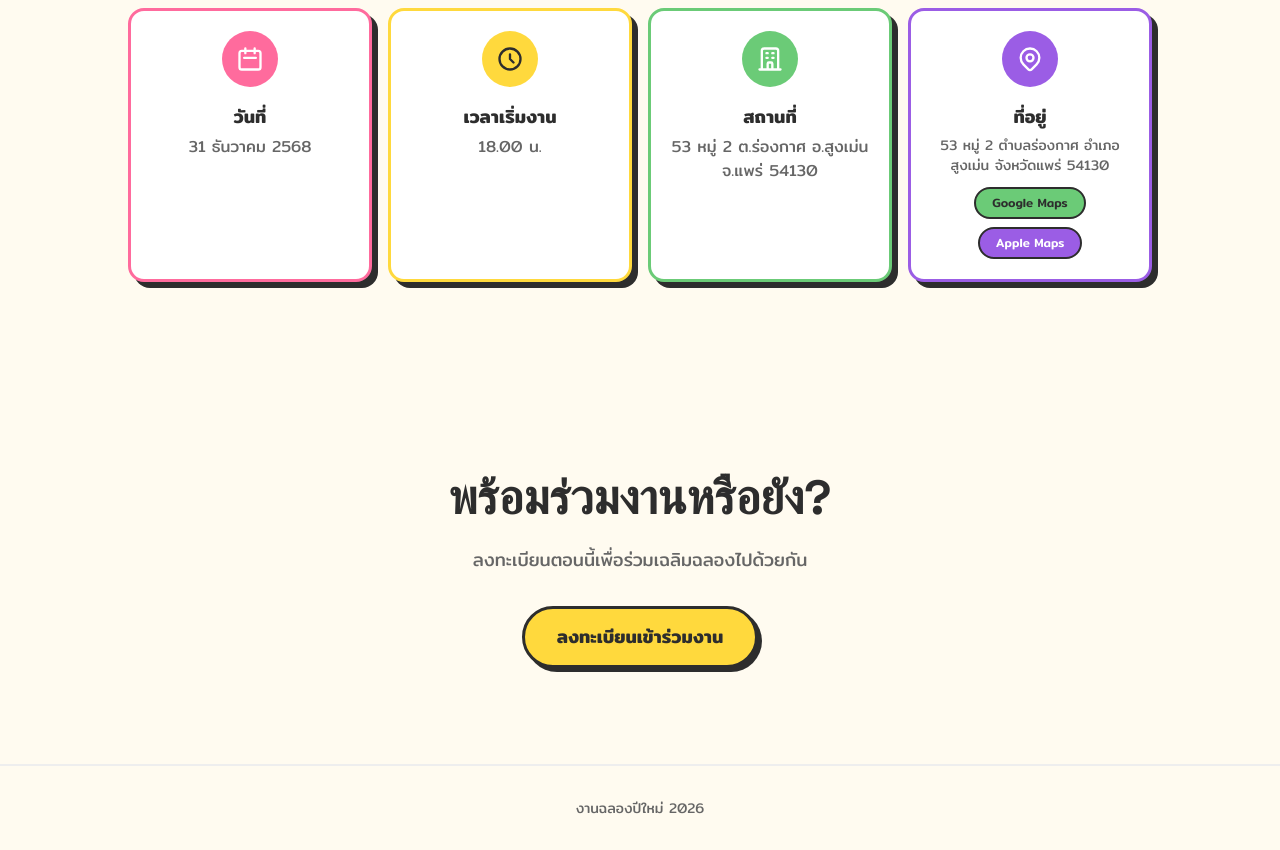
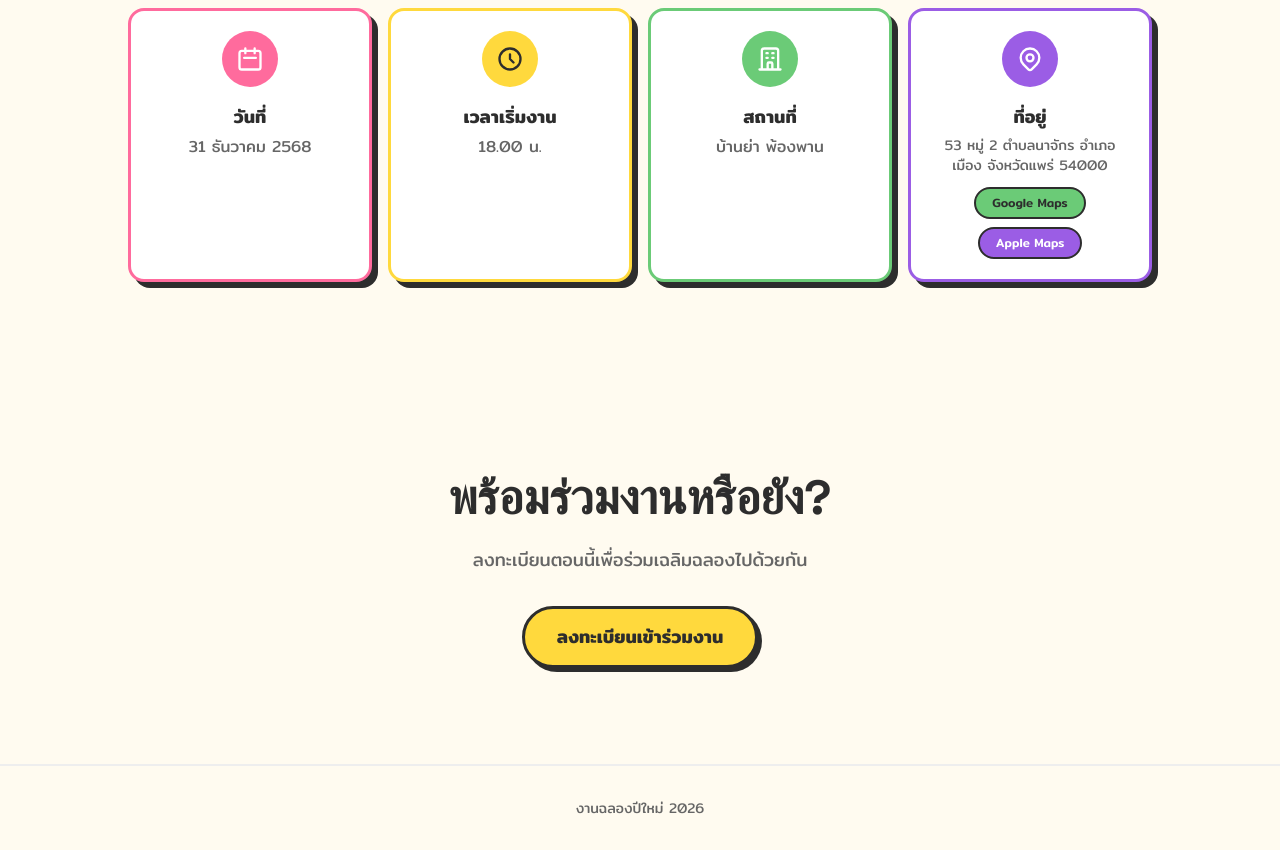
Before and after one commit to DDME36/new-year-party, a React (Vite) app: page /#/ in a window 1280 px wide. Shown: the part 1100-1950 px from the top of the page. Built offline with nearby package versions, Linux system fonts and the light colour scheme; no server answers; the database is empty.

Commit message:
Fix venue name

```diff
--- a/src/pages/HomePage.tsx
+++ b/src/pages/HomePage.tsx
@@ -5,8 +5,8 @@ import MemphisBackground from '../components/MemphisBackground'
 const EVENT_DETAILS = {
   date: '31 ธันวาคม 2568',
   time: '18.00 น.',
-  venue: '53 หมู่ 2 ต.ร่องกาศ อ.สูงเม่น จ.แพร่ 54130',
-  address: '53 หมู่ 2 ตำบลร่องกาศ อำเภอสูงเม่น จังหวัดแพร่ 54130',
+  venue: 'บ้านย่า พ้องพาน',
+  address: '53 หมู่ 2 ตำบลนาจักร อำเภอเมือง จังหวัดแพร่ 54000',
   googleMapsUrl: 'https://maps.app.goo.gl/cVaKZXAufKvJDq4o6',
   appleMapsUrl: 'https://maps.apple.com/place?coordinate=18.102027,100.137271&name=52%20Ban%20Rong%20Kat%20Nuea-Na%20Chak%20Road&map=explore',
 }
```
